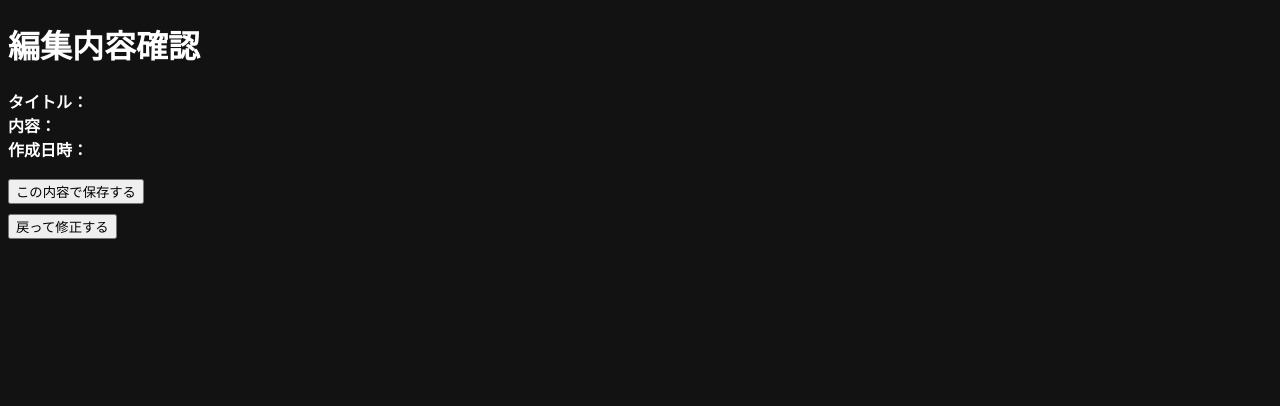
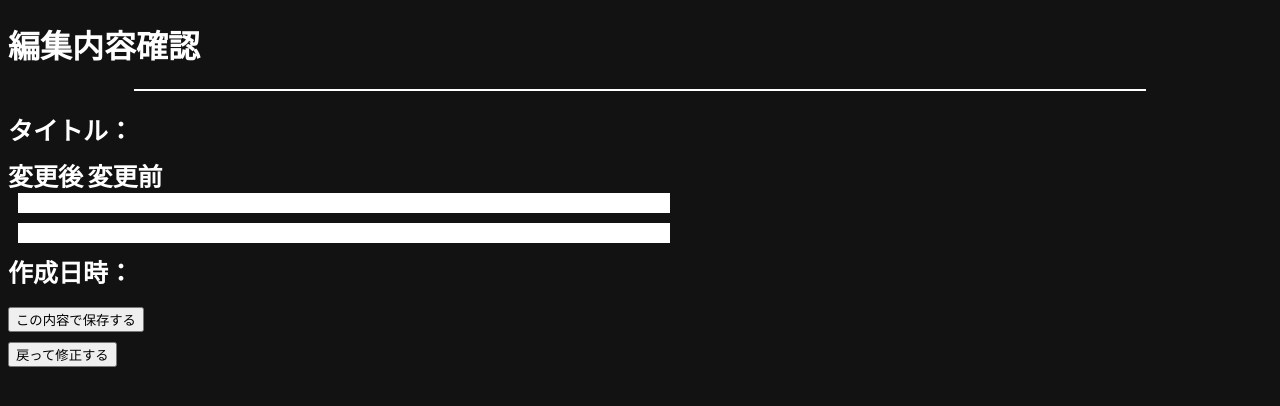
Before and after one commit to Tamon-James/drift_up, a PHP site: page /admin_directory/edit/confirm_edit.php in a window 1280 px wide. Shown: the top 406 px of the page. Run offline with PHP 8.4, Linux system fonts and the light colour scheme; the visitor is signed in with stand-in values (Sample User, id 1); tables that the repository leaves empty or names only in its code hold one stand-in row (values such as "Sample post"); a stand-in replaces the project's code that opens the database connection.

Commit message:
一旦プッシュ

```diff
--- a/public/admin_directory/admin_css/edit_post.css
+++ b/public/admin_directory/admin_css/edit_post.css
@@ -2,6 +2,10 @@
 
 .type-select {
     background-color: rgba(255, 255, 255, 0.1);
+}
+
+strong {
+    font-size: 25px;
 }
 
 .type-select-dropdown {
@@ -80,3 +84,20 @@
     background-color: red;
     cursor: pointer;
 }
+
+.confirm_title {
+    font-size: 20px;
+    font-weight: bold;
+    margin-bottom: 10px;
+    margin-left: 10px;
+}
+
+.confirm_content {
+    font-size: 15px;
+    margin-bottom: 10px;
+    margin-left: 10px;
+    background-color: white;
+    color: black;
+    padding: 10px;
+    width: 50%;
+}
--- a/public/admin_directory/edit/confirm_edit.php
+++ b/public/admin_directory/edit/confirm_edit.php
@@ -4,6 +4,7 @@
     header("Location: /admin_directory/login.php");
     exit();
 }
+
 
 $id         = isset($_POST['id']) ? (int)$_POST['id'] : 0;
 $title      = isset($_POST['title']) ? trim($_POST['title']) : '';
@@ -14,6 +15,16 @@
 $safe_title      = htmlspecialchars($title, ENT_QUOTES, 'UTF-8');
 $safe_content    = nl2br(htmlspecialchars($content, ENT_QUOTES, 'UTF-8'));
 $safe_created_at = htmlspecialchars($created_at, ENT_QUOTES, 'UTF-8');
+
+require_once __DIR__ . '/../../../db/db_connect.php';
+
+$sql = "SELECT content FROM posts WHERE id = :id";
+$stmt = $pdo->prepare($sql);
+$stmt->bindValue(':id', $id, PDO::PARAM_INT);
+$stmt->execute();
+
+$before = $stmt->fetch(PDO::FETCH_ASSOC);
+$before_content = $before ? nl2br(htmlspecialchars($before['content'],ENT_QUOTES,'UTF-8')) : '';
 ?>
 
 <!DOCTYPE html>
@@ -23,30 +34,35 @@
     <meta name="viewport" content="width=device-width, initial-scale=1">
     <title>投稿内容確認</title>
     <link rel="stylesheet" href="/css/common.css">
-    <link rel="stylesheet" href="/admin_directory/css/style.css">
+    <link rel="stylesheet" href="/admin_directory/admin_css/edit_post.css">
 </head>
 <body>
     <h1>編集内容確認</h1>
+    <hr>
 
     <form action="update_post.php" method="post">
         <input type="hidden" name="id" value="<?php echo $id; ?>">
         <input type="hidden" name="title" value="<?php echo $safe_title; ?>">
-        <input type="hidden" name="content" value="<?php echo htmlspecialchars($content, ENT_QUOTES, 'UTF-8'); ?>">
+        <input type="hidden" name="content" value="<?php echo htmlspecialchars($safe_content, ENT_QUOTES, 'UTF-8'); ?>">
         <input type="hidden" name="created_at" value="<?php echo htmlspecialchars($safe_created_at, ENT_QUOTES, 'UTF-8'); ?>">
 
         <div>
             <strong>タイトル：</strong><br>
-            <?php echo $safe_title; ?>
+            <?php echo '<div class="confirm_title">' . $safe_title . '</div>'; ?>
         </div>
 
-        <div>
-            <strong>内容：</strong><br>
-            <?php echo $safe_content; ?>
+        <div class="content-change">
+            <strong>変更後</strong>
+            <strong>変更前</strong>
+        </div>
+        <div class="content-section">
+            <?php echo '<div class="confirm_content">' . $safe_content . '</div>'; ?>
+            <?php echo '<div class="confirm_content">' . $before_content . '</div>'; ?>
         </div>
 
         <div>
             <strong>作成日時：</strong><br>
-            <?php echo $safe_created_at; ?>
+            <?php echo '<div class="confirm_date">' . $safe_created_at . '</div>'; ?>
         </div>
 
         <br>
```
